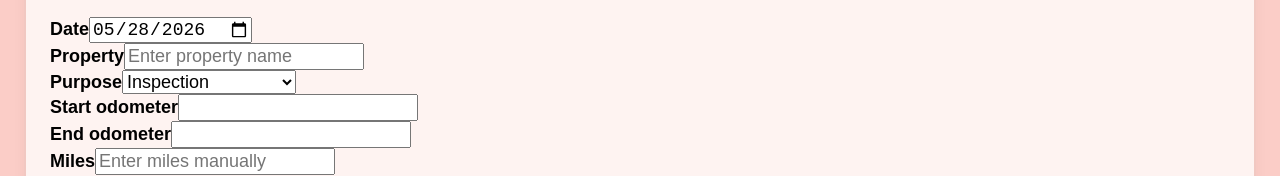
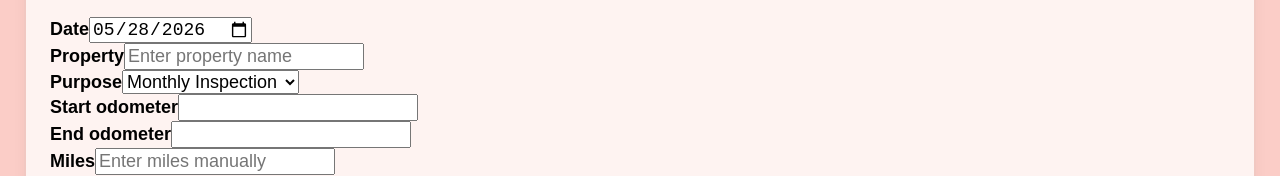
Before and after one commit to howmanymilestohome/airbnb-mileage-logger, a React (Vite) app: page / in a window 1280 px wide. Shown: the part 382-558 px from the top of the page. Built offline with nearby package versions, Linux system fonts and the light colour scheme.

Commit message:
Update App.jsx

```diff
--- a/src/App.jsx
+++ b/src/App.jsx
@@ -343,9 +343,9 @@ function editEntry(entry) {
                     onChange={(event) => updateForm("purpose", event.target.value)}
                     className="w-full rounded-xl border border-slate-200 bg-white px-3 py-2 outline-none ring-slate-300 focus:ring-2"
                   >
-                    <option>Inspection</option>
-                    <option>Supply run</option>
-                    <option>Cleaner check</option>
+                    <option>Monthly Inspection</option>
+                    <option>Surprise Inspection</option>
+                    <option>Supply Run</option>
                     <option>Maintenance visit</option>
                     <option>Guest issue</option>
                     <option>Other business trip</option>
```
